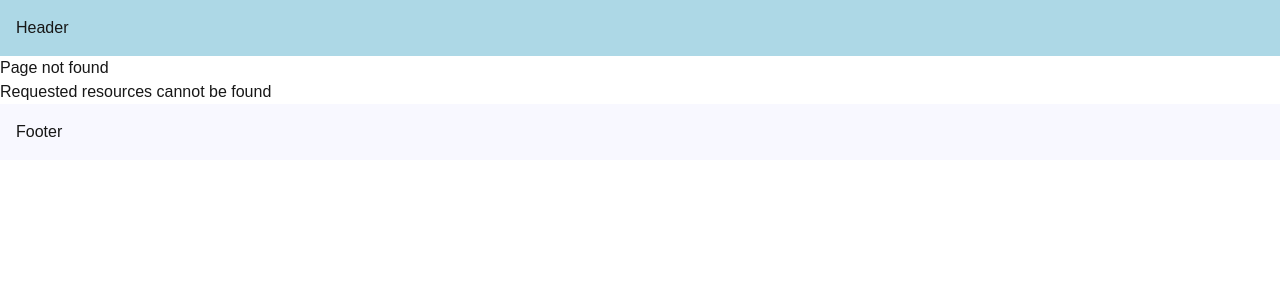
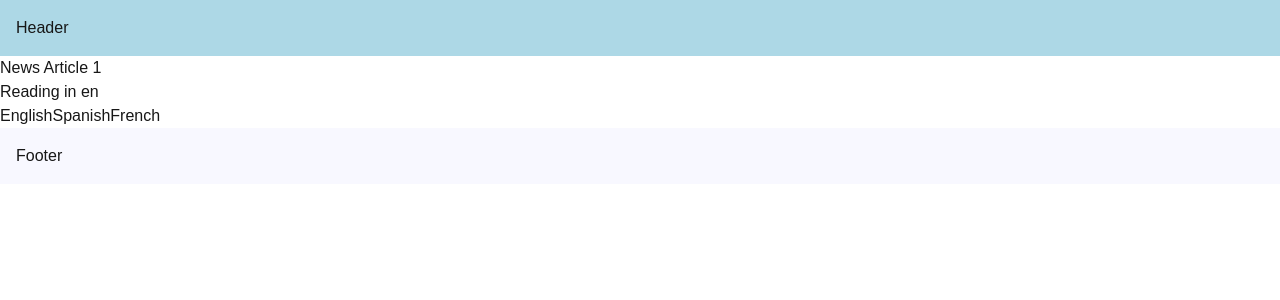
Before and after one commit to LikhithHG/learnNext, a Next.js app: page /articles/1 in a window 1280 px wide. Before the commit this address had no page. Shown: the top 300 px of the page. Built offline with nearby package versions, Linux system fonts and the light colour scheme.

Commit message:
video 21 to 24

```diff
--- a/src/app/(auth)/layout.tsx
+++ b/src/app/(auth)/template.tsx
@@ -2,6 +2,7 @@
 
 import Link from "next/link";
 import { usePathname } from "next/navigation";
+import { useState } from "react";
 
 const navLinks = [
     { name: 'Register', href: '/register'},
@@ -16,9 +17,13 @@ export default function AuthLayout ({
 }) {
 
     const pathname = usePathname();
+    const [input, setInput] = useState('');
 
     return (
         <div>
+            <div>
+                <input value = {input} onChange={(e) => setInput(e.target.value)} />
+            </div>
             {navLinks.map((link) => {
                 const isActive = pathname === link.href || (pathname.startsWith(link.href) && link.href !== '/');
                 return (
--- /dev/null
+++ b/src/app/articles/[articleId]/page.tsx
@@ -0,0 +1,21 @@
+import Link from "next/link";
+
+export default async function NewsArticle({params, searchParams,} : {
+    params: Promise<{articleId : string}>;
+    searchParams: Promise<{lang?: 'en' | 'es' | 'fr'}>;
+}) {
+
+    const {articleId} = await params;
+    const {lang = 'en'} = await searchParams;
+
+    return <div>
+        <h1>News Article {articleId}</h1>
+        <p>Reading in {lang}</p>
+
+        <div>
+            <Link href='/articles/id?lang=en'>English</Link>
+            <Link href='/articles/id?lang=es'>Spanish</Link>
+            <Link href='/articles/id?lang=fr'>French</Link>
+        </div>
+    </div>
+}
--- /dev/null
+++ b/src/app/blog/loading.tsx
@@ -0,0 +1,3 @@
+export default function Loading() {
+    return <h1>Loading...</h1>
+}
--- a/src/app/blog/page.tsx
+++ b/src/app/blog/page.tsx
@@ -1,3 +1,9 @@
-export default function Blog() {
+export default async function Blog() {
+
+    await new Promise((resolve) => {
+        setTimeout(() => {
+            resolve('Intentional Delay');
+        }, 2000);
+    })
     return <h1> My Blog</h1>
 }
--- /dev/null
+++ b/src/app/order-product/page.tsx
@@ -0,0 +1,25 @@
+'use client';
+
+import { useRouter } from "next/navigation";
+
+export default function OrderProduct(){
+
+    const router = useRouter();
+
+
+    const handleClick = () => {
+        console.log('Placing Your Order');
+        router.push('/');
+    }
+
+    return (
+        <>
+            <h1>Order Product</h1>
+            <button
+            onClick={handleClick}
+            >
+                Place Order
+            </button>
+        </>
+    )
+}
--- a/src/app/page.tsx
+++ b/src/app/page.tsx
@@ -10,6 +10,9 @@ export default function Home() {
       <Link href="/products">
         Products
       </Link>
+
+      <Link href='/articles/breaking-news-123?lang=en'>Read in English</Link>
+      <Link href='/articles/breaking-news-123?lang=fr'>Read in French</Link>
     </>
   )
 }
--- a/src/app/products/[productId]/reviews/[reviewId]/page.tsx
+++ b/src/app/products/[productId]/reviews/[reviewId]/page.tsx
@@ -1,4 +1,4 @@
-import { notFound } from "next/navigation";
+import { notFound, redirect } from "next/navigation";
 
 export default async function ProductReview({
     params,
@@ -9,7 +9,8 @@ export default async function ProductReview({
 
     if(parseInt(reviewId) > 1000)
     {
-        notFound();
+        //notFound();
+        redirect('/products');
     }
 
     return <h1>Review {reviewId} for the product {productId}</h1>;
```
